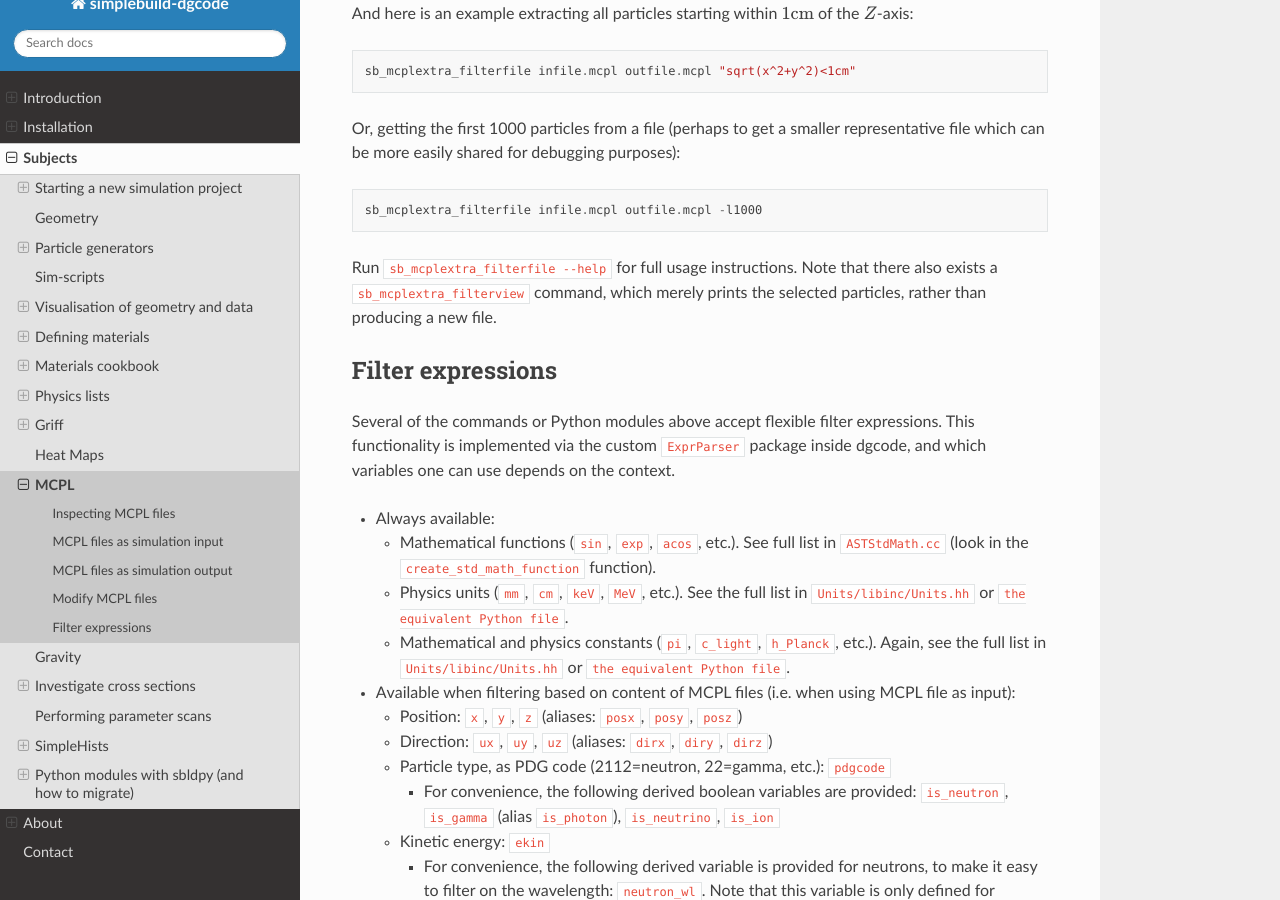
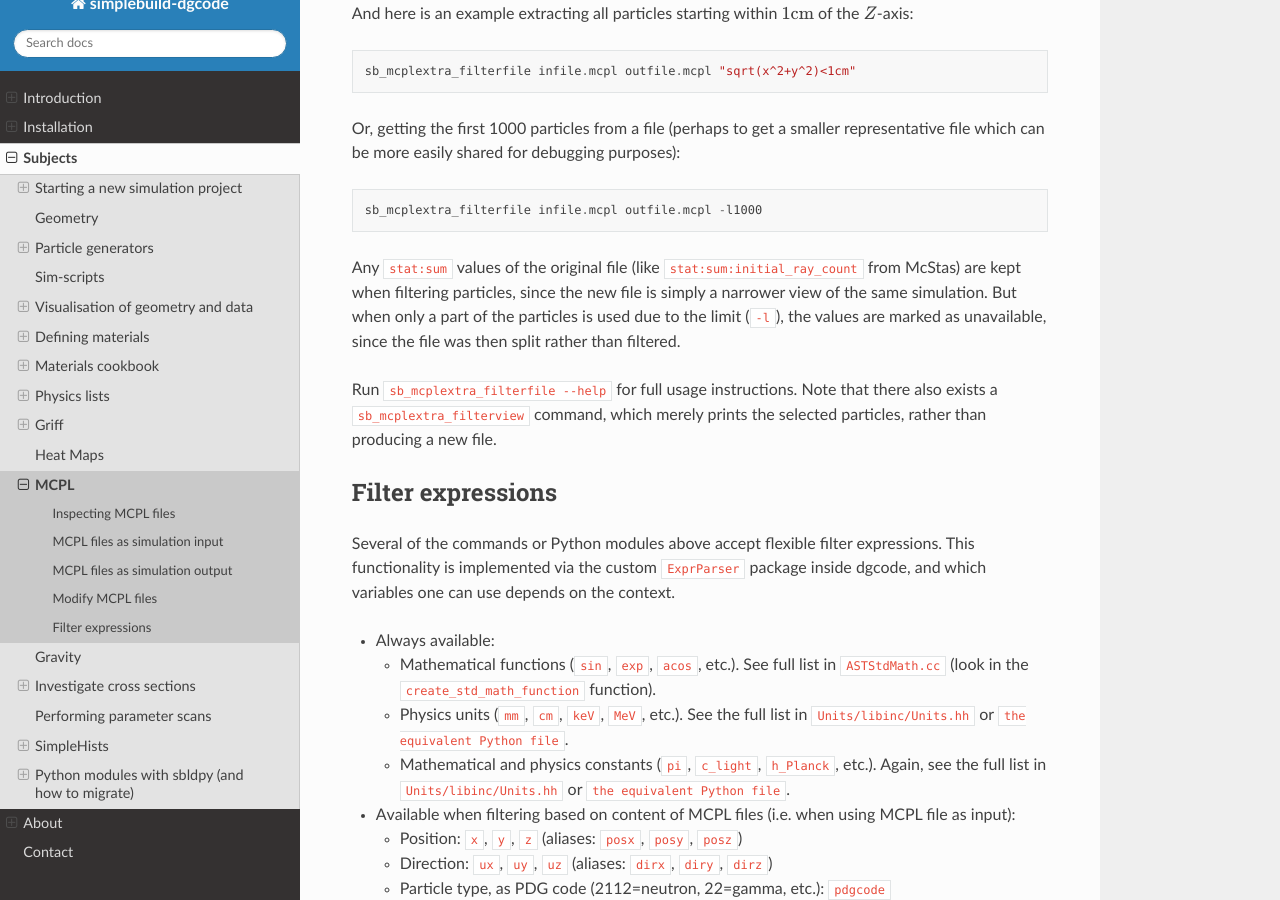
Before and after one commit to mctools/simplebuild-dgcode, a Sphinx documentation site: the page built from doc/source/mcpl.rst, in a window 1280 px wide and 900 px high, scrolled down 3439 px. Built offline with Sphinx 7.4.7 and the Read the Docs theme 3.1.0, drawn with Linux system fonts in a browser that asks for light colours; the version number could not be read and is left out; cross-references to code outside the pages are shown as plain code.

Commit message:
MCPLExtra: mark stat:sum values unavailable when filterfile truncates a file
sb_mcplextra_filterfile keeps stat:sum values when filtering particles, but
when only a part of the input file is used due to the -l limit, the values are
marked as unavailable (the file was split rather than filtered). MCPLGen
refuses to normalise by such values by default.

Assisted-by: Claude

```diff
--- a/doc/source/mcpl.rst
+++ b/doc/source/mcpl.rst
@@ -139,6 +139,12 @@ representative file which can be more easily shared for debugging purposes)::
 
   sb_mcplextra_filterfile infile.mcpl outfile.mcpl -l1000
 
+Any ``stat:sum`` values of the original file (like ``stat:sum:initial_ray_count``
+from McStas) are kept when filtering particles, since the new file is simply a
+narrower view of the same simulation. But when only a part of the particles is
+used due to the limit (``-l``), the values are marked as unavailable, since the
+file was then split rather than filtered.
+
 Run ``sb_mcplextra_filterfile --help`` for full usage instructions. Note that
 there also exists a ``sb_mcplextra_filterview`` command, which merely prints the
 selected particles, rather than producing a new file.
```
Also changed, not shown: 5 other files.
